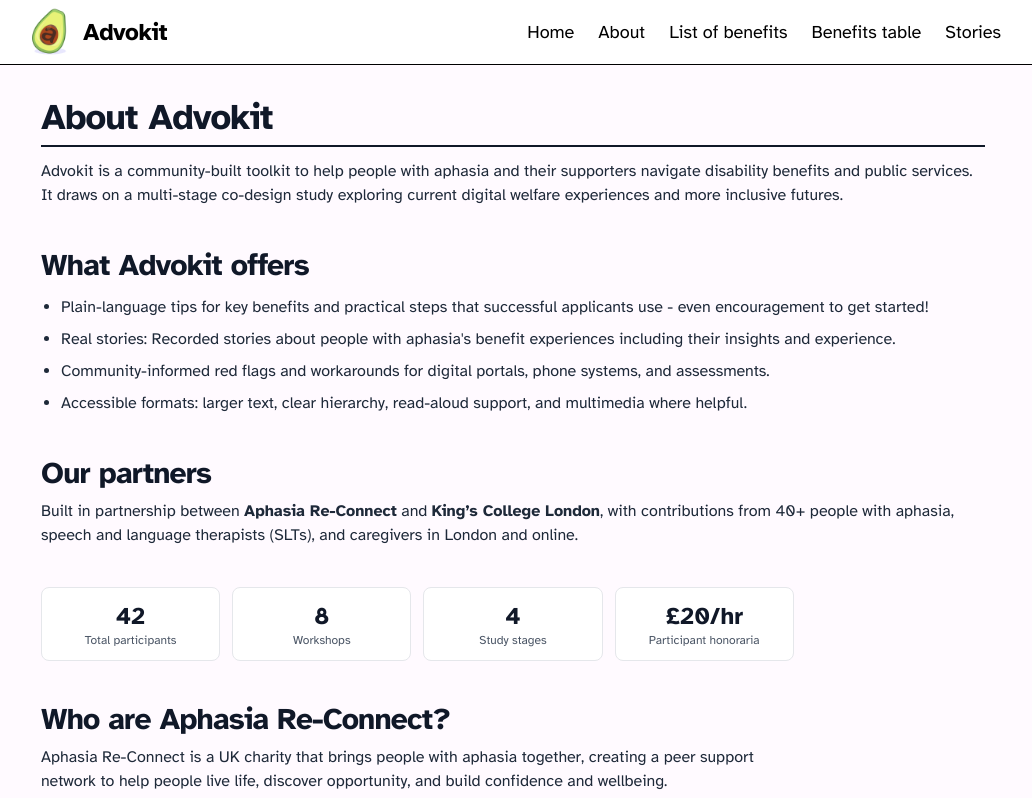
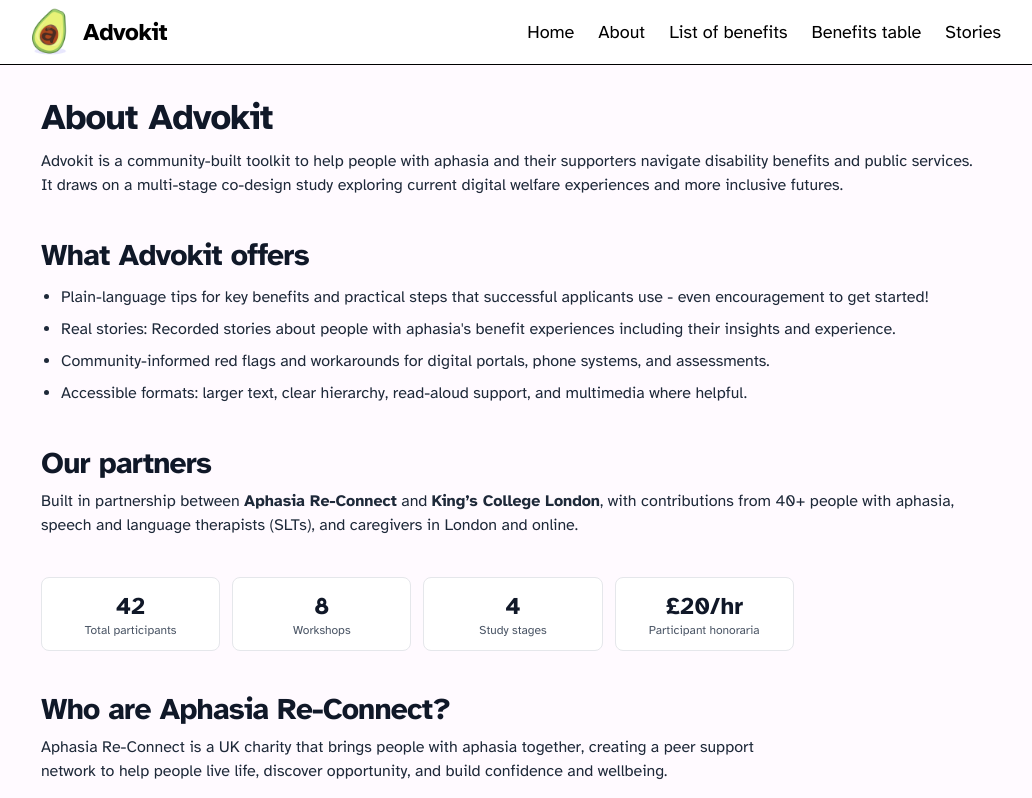
Before and after one commit to HumphreyCurtis/Advokit, a Next.js app: page /about in a window 1280 px wide. Shown: the top 798 px of the page, without its empty margins (127-1159 px from the left). Built offline with nearby package versions, Linux system fonts and the light colour scheme.

Commit message:
Minor change to about page

```diff
--- a/app/about/page.tsx
+++ b/app/about/page.tsx
@@ -6,7 +6,6 @@ export default function About() {
         <h1 className="text-3xl font-semibold tracking-tight md:text-4xl">
           About Advokit
         </h1>
-        <hr className="mt-2 border-y border-black-30" />
         <p className="mt-3 text-gray-800">
           Advokit is a community-built toolkit to help people with aphasia and
           their supporters navigate disability benefits and public services. It
```
